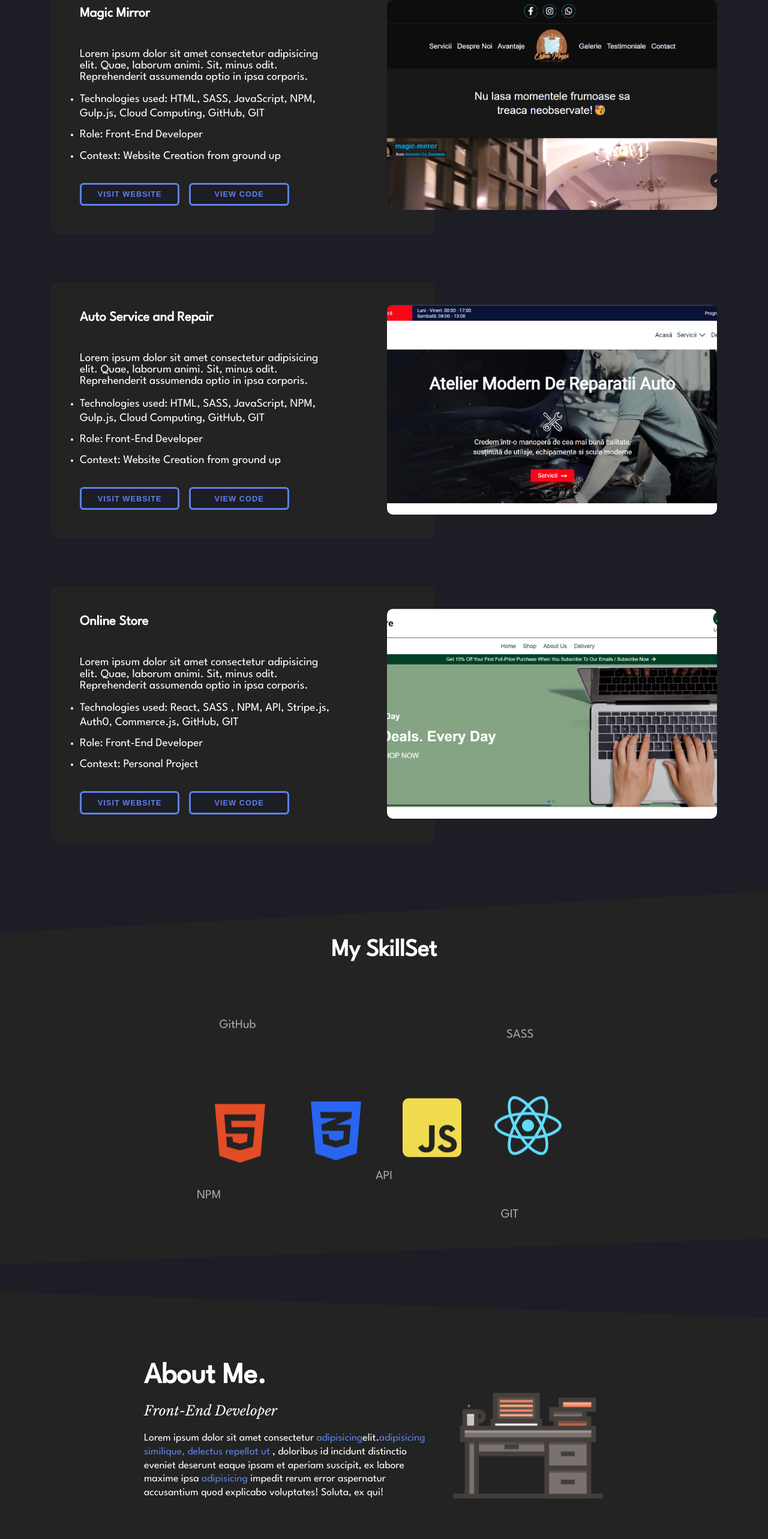
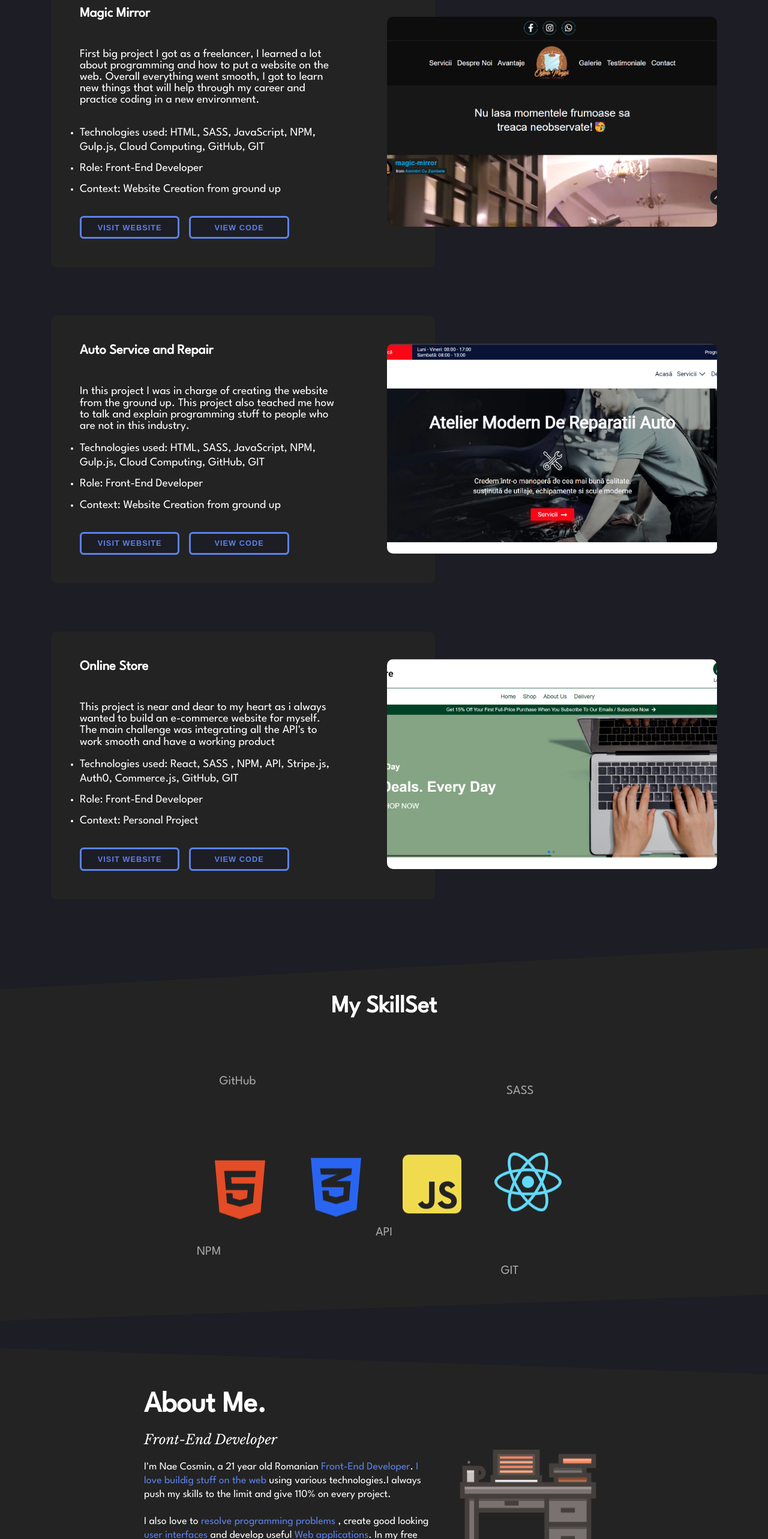
Before and after one commit to Cosmin2410/portfolio, a React (Create React App) app: page / in a window 1280 px wide. Shown: the part 836-3402 px from the top of the page at 60% size. Built offline with nearby package versions, Linux system fonts and the light colour scheme; a web font is replaced by a local one.

Commit message:
text change

```diff
--- a/src/Components/About.jsx
+++ b/src/Components/About.jsx
@@ -34,13 +34,17 @@ const About = () => {
           <h3 data-aos="fade-down">About Me.</h3>
           <h4>Front-End Developer</h4>
           <p data-aos="fade-in" data-aos-offset="200">
-            Lorem ipsum dolor sit amet consectetur <span>adipisicing</span>
-            elit.
-            <span>adipisicing similique, delectus repellat ut</span> , doloribus
-            id incidunt distinctio eveniet deserunt eaque ipsam et aperiam
-            suscipit, ex labore maxime ipsa <span>adipisicing</span> impedit
-            rerum error aspernatur accusantium quod explicabo voluptates!
-            Soluta, ex qui!
+            I'm Nae Cosmin, a 21 year old Romanian
+            <span> Front-End Developer</span>.
+            <span> I love buildig stuff on the web </span>
+            using various technologies.I always push my skills to the limit and
+            give 110% on every project.
+            <br />
+            <br />I also love to <span> resolve programming problems </span>,
+            create good looking <span> user interfaces</span> and develop useful
+            <span> Web applications</span>. In my free time i like to play with
+            my dog, i love going outdoors, learing about the intersting world of
+            automotive. Overall I'm an active person
           </p>
         </div>
 
--- a/src/Components/Header.jsx
+++ b/src/Components/Header.jsx
@@ -1,4 +1,3 @@
-import React, { useState } from 'react';
 import { HashLink } from 'react-router-hash-link';
 import PhoneNav from './PhoneNav';
 
--- a/src/Components/Projects.jsx
+++ b/src/Components/Projects.jsx
@@ -22,10 +22,12 @@ const Projects = () => {
           <div className="project-description">
             <h3>Magic Mirror</h3>
             <p>
-              Lorem ipsum dolor sit amet consectetur adipisicing elit. Quae,
-              laborum animi. Sit, minus odit. Reprehenderit assumenda optio in
-              ipsa corporis.
+              First big project I got as a freelancer, I learned a lot about
+              programming and how to put a website on the web. Overall
+              everything went smooth, I got to learn new things that will help
+              through my career and practice coding in a new environment.
             </p>
+            <br />
 
             <ul>
               <li>
@@ -61,9 +63,9 @@ const Projects = () => {
           <div className="project-description">
             <h3>Auto Service and Repair </h3>
             <p>
-              Lorem ipsum dolor sit amet consectetur adipisicing elit. Quae,
-              laborum animi. Sit, minus odit. Reprehenderit assumenda optio in
-              ipsa corporis.
+              In this project I was in charge of creating the website from the
+              ground up. This project also teached me how to talk and explain
+              programming stuff to people who are not in this industry.
             </p>
 
             <ul>
@@ -100,9 +102,10 @@ const Projects = () => {
           <div className="project-description">
             <h3>Online Store</h3>
             <p>
-              Lorem ipsum dolor sit amet consectetur adipisicing elit. Quae,
-              laborum animi. Sit, minus odit. Reprehenderit assumenda optio in
-              ipsa corporis.
+              This project is near and dear to my heart as i always wanted to
+              build an e-commerce website for myself. The main challenge was
+              integrating all the API's to work smooth and have a working
+              product
             </p>
 
             <ul>
```
